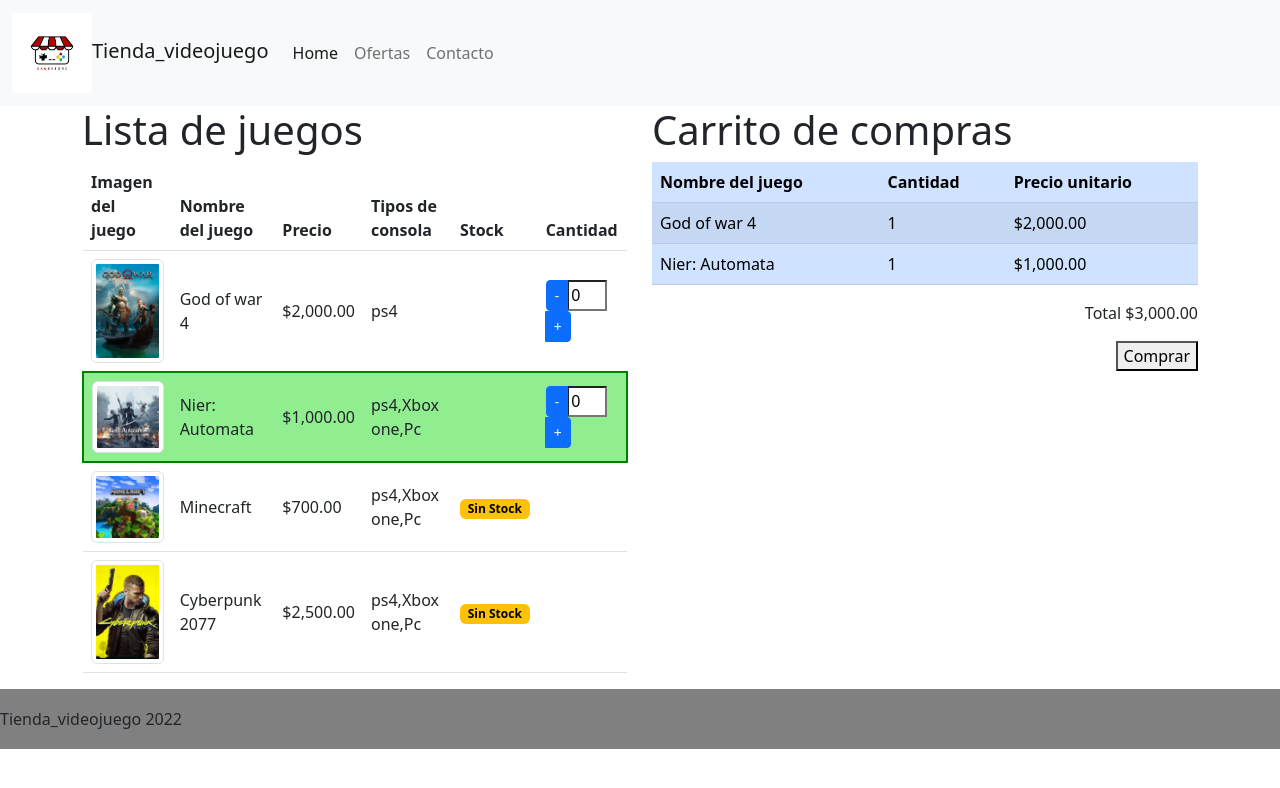
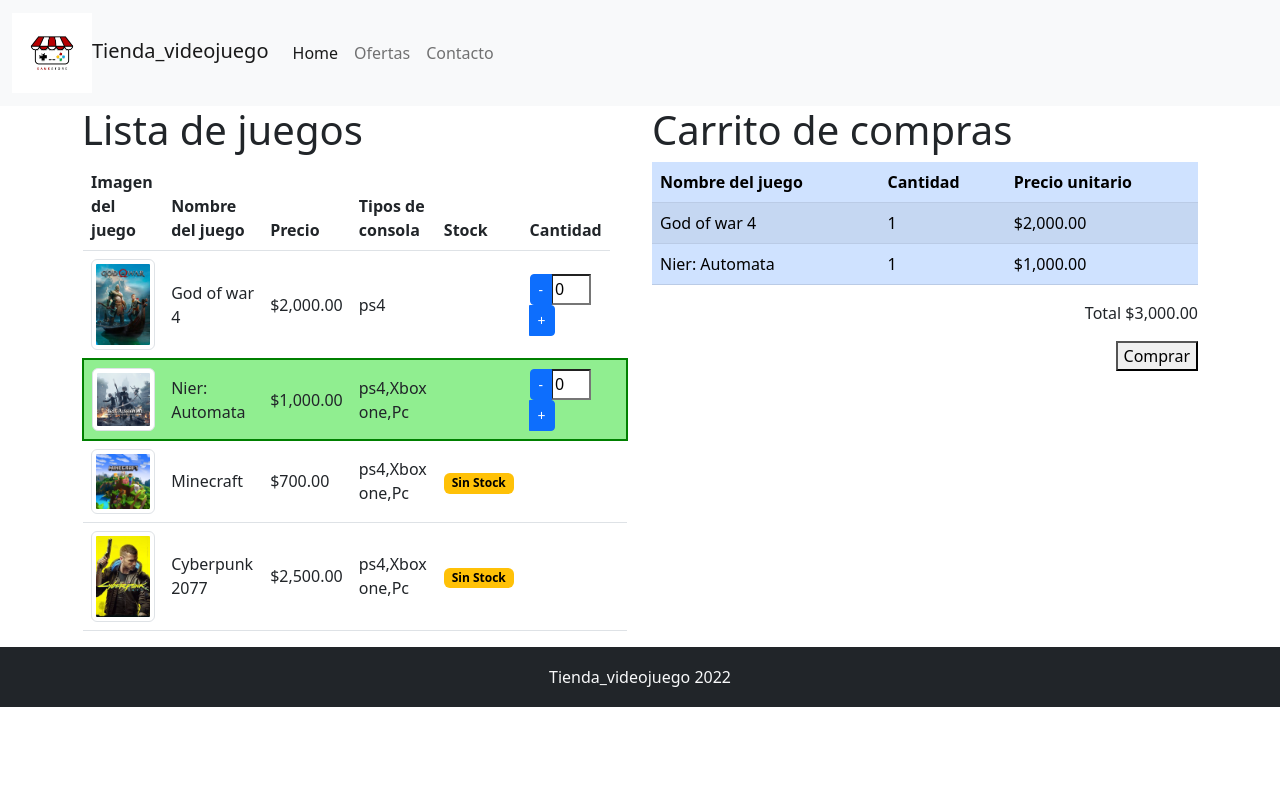
Before and after one commit to DferminKloster/angular, an Angular app: page / in a window 1280 px wide. Shown: the top 788 px of the page. Built offline with nearby package versions, Linux system fonts and the light colour scheme.

Commit message:
agregue componentes y arrglue un par de cosas

```diff
--- a/src/app/app.component.html
+++ b/src/app/app.component.html
@@ -20,10 +20,8 @@
   </div>
 </nav>
 <div class="container">
-  <div class="row">
-    <div class="col 8"> <app-game-list></app-game-list> </div>
-    <div class="col 4"> <app-cart></app-cart></div>
-  </div>
+    <app-videojuego-games></app-videojuego-games>
 </div>
-
-<footer>{{title}} 2022</footer>
+<footer class="text-center bg-dark">
+  <span class="text-light">{{title}} 2022</span>
+</footer>
--- a/src/app/app.module.ts
+++ b/src/app/app.module.ts
@@ -6,12 +6,16 @@ import { AppComponent } from './app.component';
 import { GameListComponent } from './game-list/game-list.component';
 import { CartComponent } from './cart/cart.component';
 import { FormsModule } from '@angular/forms';
+import { VideojuegoGamesComponent } from './videojuego-games/videojuego-games.component';
+import { VideojuegosAboutComponent } from './videojuegos-about/videojuegos-about.component';
 
 @NgModule({
   declarations: [
     AppComponent,
     GameListComponent,
-    CartComponent
+    CartComponent,
+    VideojuegoGamesComponent,
+    VideojuegosAboutComponent,
   ],
   imports: [
     BrowserModule,
--- a/src/app/game-list/game-list.component.html
+++ b/src/app/game-list/game-list.component.html
@@ -19,10 +19,13 @@
             <td ><span *ngIf="game.stock==0" class="badge text-bg-warning">Sin Stock</span> </td>
             <td>
                 <div class="input-group" *ngIf="game.stock!=0">
-                    <button  class="btn btn-primary btn-sm" (click)="downQuantity(game)">-</button>
+                    <button type="button" class="btn btn-primary btn-sm" (click)="downQuantity(game)">-</button>
                     <input  type="number" [(ngModel)]="game.quantity"  (keyup)="changeQuantity($event, game)">
-                    <button class="btn btn-primary btn-sm" (click)="upQuantity(game)">+</button>
+                    <button type="button" class="btn btn-primary btn-sm" (click)="upQuantity(game)">+</button>
                 </div>
+            </td>
+            <td>
+
             </td>
         </tr>
     </tbody>
--- /dev/null
+++ b/src/app/videojuego-games/videojuego-games.component.html
@@ -0,0 +1,7 @@
+<div class="row">
+    <div class="col 8">
+      <app-game-list></app-game-list>
+    </div>
+    <div class="col 4">
+      <app-cart></app-cart></div>
+</div>
--- /dev/null
+++ b/src/app/videojuego-games/videojuego-games.component.ts
@@ -0,0 +1,15 @@
+import { Component, OnInit } from '@angular/core';
+
+@Component({
+  selector: 'app-videojuego-games',
+  templateUrl: './videojuego-games.component.html',
+  styleUrls: ['./videojuego-games.component.scss']
+})
+export class VideojuegoGamesComponent implements OnInit {
+
+  constructor() { }
+
+  ngOnInit(): void {
+  }
+
+}
--- /dev/null
+++ b/src/app/videojuegos-about/videojuegos-about.component.html
@@ -0,0 +1 @@
+<p>videojuegos-about works!</p>
--- /dev/null
+++ b/src/app/videojuegos-about/videojuegos-about.component.ts
@@ -0,0 +1,15 @@
+import { Component, OnInit } from '@angular/core';
+
+@Component({
+  selector: 'app-videojuegos-about',
+  templateUrl: './videojuegos-about.component.html',
+  styleUrls: ['./videojuegos-about.component.scss']
+})
+export class VideojuegosAboutComponent implements OnInit {
+
+  constructor() { }
+
+  ngOnInit(): void {
+  }
+
+}
```
Also changed, not shown: src/app/app.component.scss (line endings or trailing spaces), src/app/videojuego-games/videojuego-games.component.scss (added), src/app/videojuegos-about/videojuegos-about.component.scss (added), 1 other file (tests, documents, lock files or other folders).
